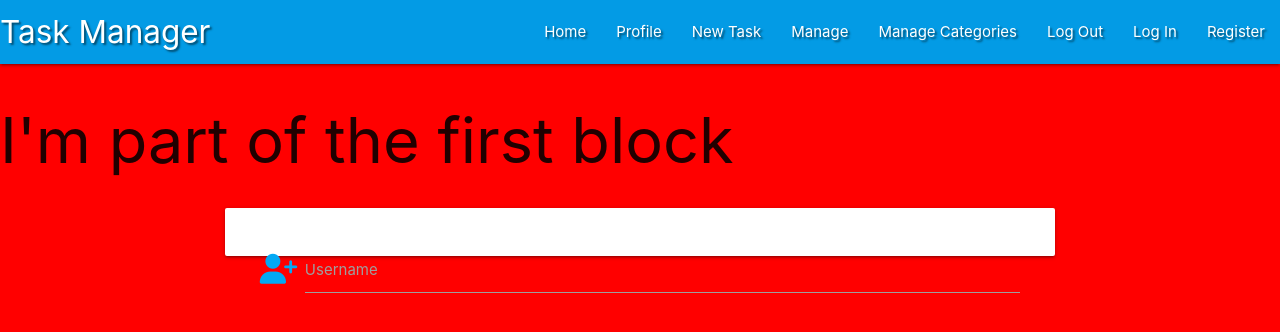
After one commit to MariskaS85/task_manager, a Flask app: page /register in a window 1280 px wide. The commit adds this page. Shown: the top 332 px of the page. Run offline with Flask 2, Linux system fonts and the light colour scheme; parts of the project's set-up code (start-up, migrations or seed data) failed here and were passed over; some libraries are stand-ins or nearby versions.

Commit message:
Materialize username

```diff
--- a/app.py
+++ b/app.py
@@ -4,6 +4,7 @@ from flask import (
     redirect, request, session, url_for)
 from flask_pymongo import PyMongo
 from bson.objectid import ObjectId
+from werkzeug.security import generta_password_hash, check_password_hash
 if os.path.exists("env.py"):
     import env
 
@@ -24,6 +25,11 @@ def get_tasks():
     return render_template("tasks.html", tasks=tasks)
 
 
+@app.route("/register", methods=["GET", "POST"])
+def register():
+    return render_template("register.html")
+
+
 if __name__=="__main__":
     app.run(host=os.environ.get("IP"),
             port=int(os.environ.get("PORT")),
--- a/templates/base.html
+++ b/templates/base.html
@@ -21,7 +21,7 @@
         <li><a href="#">Manage Categories</a></li>
         <li><a href="#">Log Out</a></li>
         <li><a href="#">Log In</a></li>
-        <li><a href="#">Register</a></li>
+        <li><a href="{{ url_for('register') }}">Register</a></li>
       </ul>
     </div>
   </nav>
@@ -35,7 +35,7 @@
         <li><a href="#">Manage Categories</a></li>
         <li><a href="#">Log Out</a></li>
         <li><a href="#">Log In</a></li>
-        <li><a href="#">Register</a></li>
+        <li><a href="{{ url_for('register') }}">Register</a></li>
   </ul>
 <body>
 <h1> I'm part of the first block</h1>
--- /dev/null
+++ b/templates/register.html
@@ -0,0 +1,19 @@
+
+{% extends "base.html" %}
+{% block content %}
+
+
+
+    <div class="row">
+        <form class="col s12 m8 offset-m2">
+            <div class="card-panel">
+                <div class="input-field col s12">
+                    <i class="fas fa-user-plus prefix light-blue-text txt-darken-4"></i>
+                    <input id="username" name="username" type="text" class="validate">
+                <label for="username">Username</label>
+            </div>
+            </div>
+        </form>
+    </div>
+
+{% endblock %}
```
